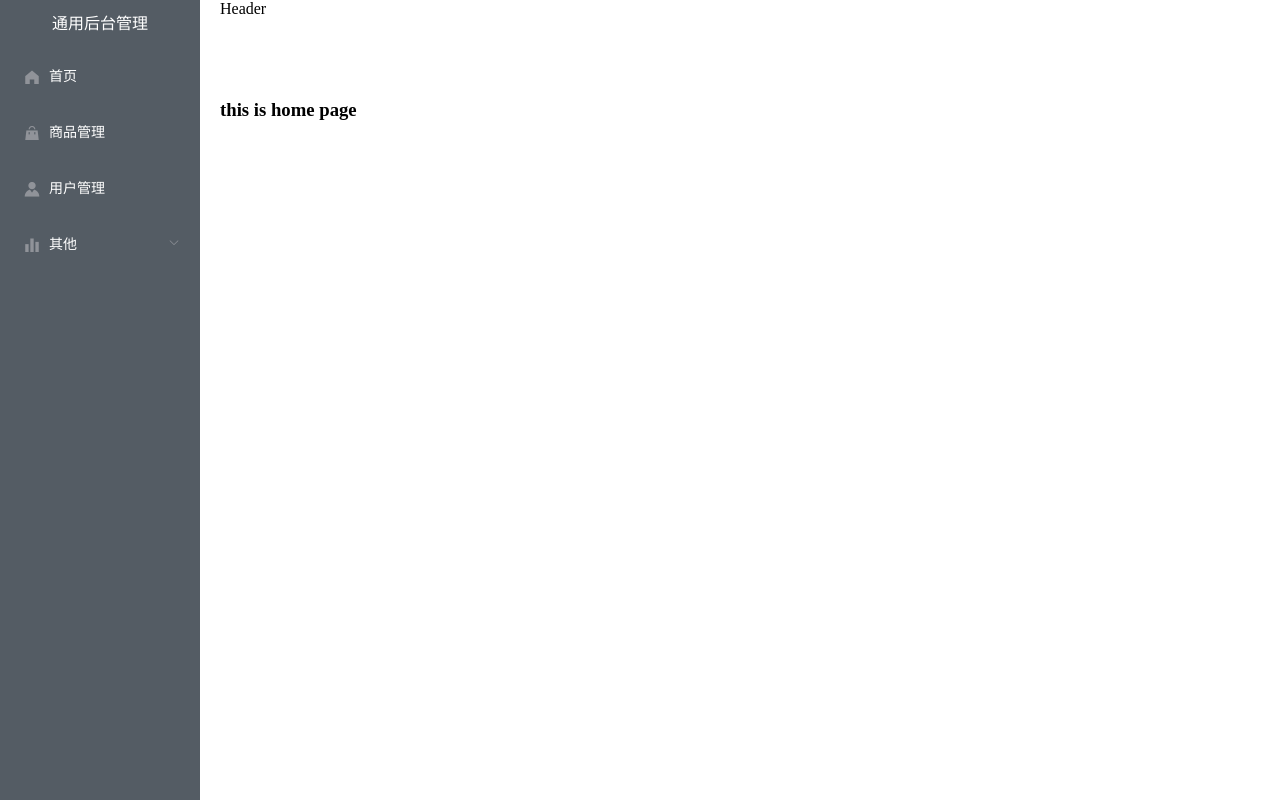
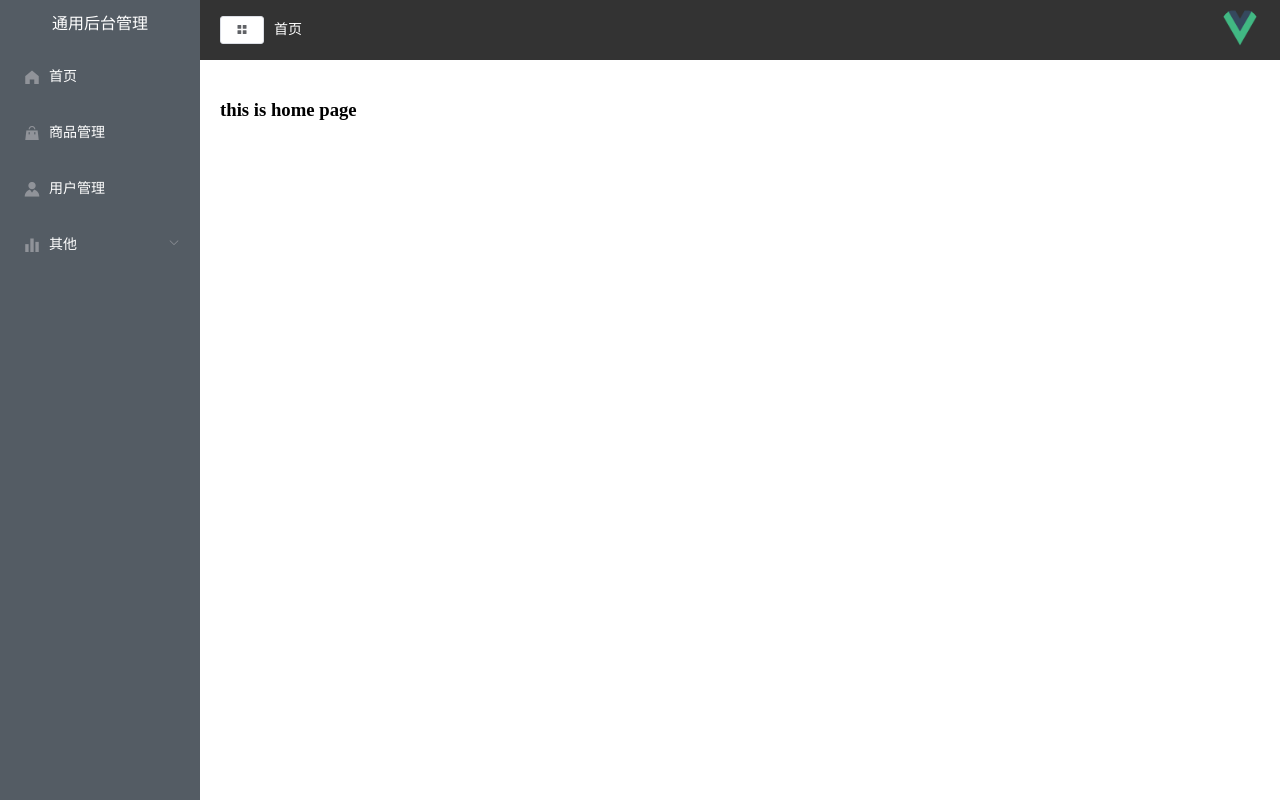
Before and after one commit to gushiii/vue_admin, a Vue app: page /#/home in a window 1280 px wide. Built offline with nearby package versions, Linux system fonts and the light colour scheme.

Commit message:
add CommonHeader component

```diff
--- a/src/components/CommonAside.vue
+++ b/src/components/CommonAside.vue
@@ -83,7 +83,11 @@
         },
         clickMenu (item) {   // 点击菜单
             // console.log(item)
-            this.$router.push(item.path);
+            // 容错处理  ---> 当前页面路由与跳转路由不一致时才允许跳转
+            //          ---> 且当前路由为 home , 跳转路由为 / 时, 不允许跳转
+            if (this.$route.path !== item.path && !(this.$route.path === '/home' && (item.path === '/'))) {
+                this.$router.push(item.path);
+            }
         }
     },
     computed: {
--- /dev/null
+++ b/src/components/CommonHeader.vue
@@ -0,0 +1,52 @@
+<template>
+    <div class="header-container">
+        <div class="l-content">
+            <el-button icon="el-icon-menu" size="mini"></el-button>
+            <!-- 面包屑 -->
+            <span class="text">首页</span>
+        </div>
+        <div class="r-content">
+            <el-dropdown>
+                <span class="el-dropdown-link">
+                    <img class="user" src="../assets/images/logo.png" alt="">
+                </span>
+                <el-dropdown-menu slot="dropdown">
+                    <el-dropdown-item>个人中心</el-dropdown-item>
+                    <el-dropdown-item>退出</el-dropdown-item>
+                </el-dropdown-menu>
+            </el-dropdown>
+        </div>
+    </div>
+</template>
+<script>
+export default {
+    data() {
+        return {};
+    }
+}
+</script>
+
+<style lang="less" scoped>
+.header-container {
+    padding: 0 20px;
+    background-color: #333;
+    height: 60px;
+    display: flex;
+    justify-content: space-between;
+    align-items: center;
+
+    .text {
+        color: #fff;
+        font-size: 14px;
+        margin-left: 10px;
+    }
+
+    .r-content {
+        .user {
+            width: 40px;
+            height: 40px;
+            border-radius: 50%;
+        }
+    }
+}
+</style>
--- a/src/views/Main.vue
+++ b/src/views/Main.vue
@@ -6,7 +6,9 @@
                 <common-aside></common-aside>
             </el-aside>
             <el-container>
-                <el-header>Header</el-header>
+                <el-header>
+                    <common-header></common-header>
+                </el-header>
                 <el-main>
                     <router-view></router-view>
                 </el-main>
@@ -20,12 +22,20 @@
 
 <script>
 import CommonAside from '../components/CommonAside.vue';
+import CommonHeader from '../components/CommonHeader.vue';
 export default {
     data() {
         return {}
     },
     components: {
-        CommonAside
+        CommonAside,
+        CommonHeader
     }
 }
 </script>
+
+<style scoped>
+.el-header {
+    padding: 0;
+}
+</style>
```
Also changed, not shown: src/assets/images/logo.png (renamed from src/assets/logo.png).
